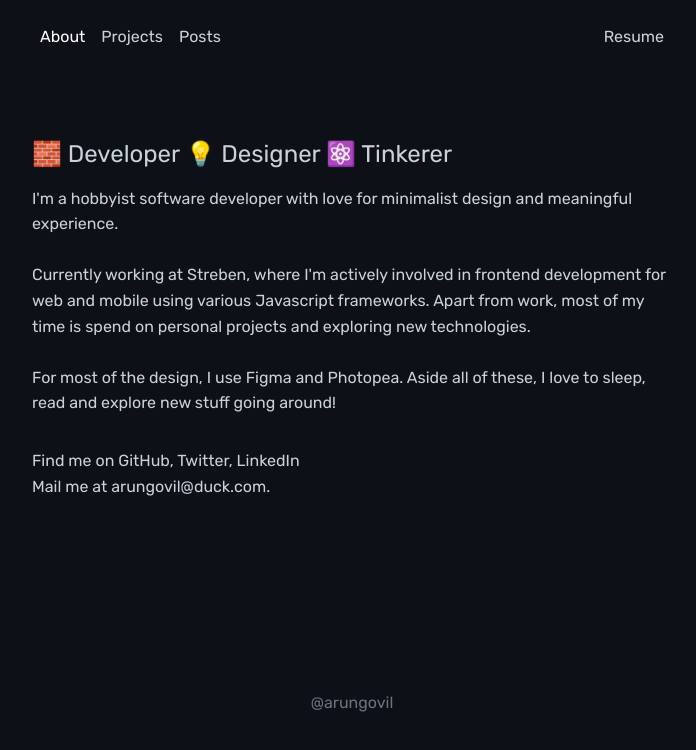
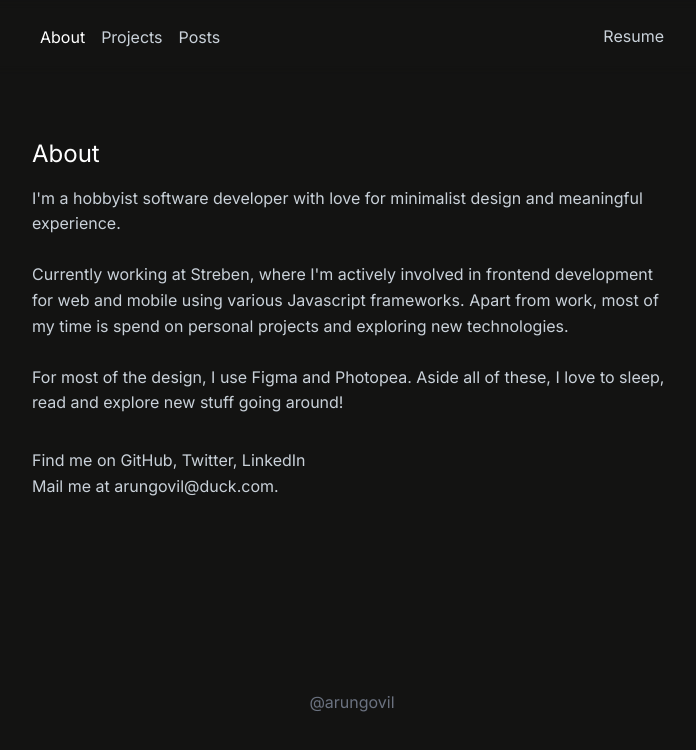
Before and after one commit to ArunGovil/arungovil.me, a Next.js app: page / in a window 1280 px wide. Shown: the top 750 px of the page, without its empty margins (288-984 px from the left). Built offline with nearby package versions, Linux system fonts and the light colour scheme.

Commit message:
update/home

```diff
--- a/components/About.tsx
+++ b/components/About.tsx
@@ -3,7 +3,7 @@ import Link from "next/link";
 export default function About() {
   return (
     <div className="flex flex-col p-4 w-full max-w-2xl min-h-[65vh] mt-12">
-      <p className="text-2xl">🧱 Developer 💡 Designer ⚛️ Tinkerer</p>
+      <p className="text-2xl text-white">About</p>
       <p className="mt-4">
         I&apos;m a hobbyist software developer with love for minimalist design
         and meaningful experience.
--- a/pages/posts/index.tsx
+++ b/pages/posts/index.tsx
@@ -52,7 +52,7 @@ export default function Blog(props: {
       <main className="flex flex-col items-center">
         <AppLayout showSearch={false}>
           <div className="flex min-h-[65vh] flex-col justify-start p-4 w-full max-w-2xl mt-12">
-            <p className="text-2xl">Posts</p>
+            <p className="text-2xl text-white">Posts</p>
             <div className="mt-4 grid grid-cols-1 gap-4">
               {props.posts.map(
                 ({ slug, frontMatter: { title, description, thumbnail } }) => (
--- a/pages/projects.tsx
+++ b/pages/projects.tsx
@@ -14,7 +14,7 @@ export default function Projects() {
       <main className="flex flex-col items-center">
         <AppLayout showSearch={false}>
           <div className="flex flex-col justify-center p-4 w-full max-w-2xl min-h-[70vh] mt-12">
-            <p className="text-2xl">Projects</p>
+            <p className="text-2xl text-white">Projects</p>
             <div className="mt-4 grid grid-cols-1 gap-4">
               {ProjectsData.map((item) => {
                 return (
--- a/styles/globals.css
+++ b/styles/globals.css
@@ -1,4 +1,4 @@
-@import url("https://fonts.googleapis.com/css2?family=Rubik&display=swap");
+@import url("https://fonts.googleapis.com/css2?family=Inter&display=swap");
 
 @tailwind base;
 @tailwind components;
@@ -16,7 +16,7 @@
     margin-top: 0.5rem;
   }
   .markdown a {
-    color: #f9cb28;
+    color: #ffffff;
   }
   .markdown a:hover {
     color: #61dafb;
@@ -53,8 +53,8 @@ html,
 body {
   padding: 0;
   margin: 0;
-  background-color: #0d1117;
-  font-family: "Rubik", sans-serif;
+  background-color: #131312;
+  font-family: "Inter", sans-serif;
   color: #c9d1d9;
 }
 
```
